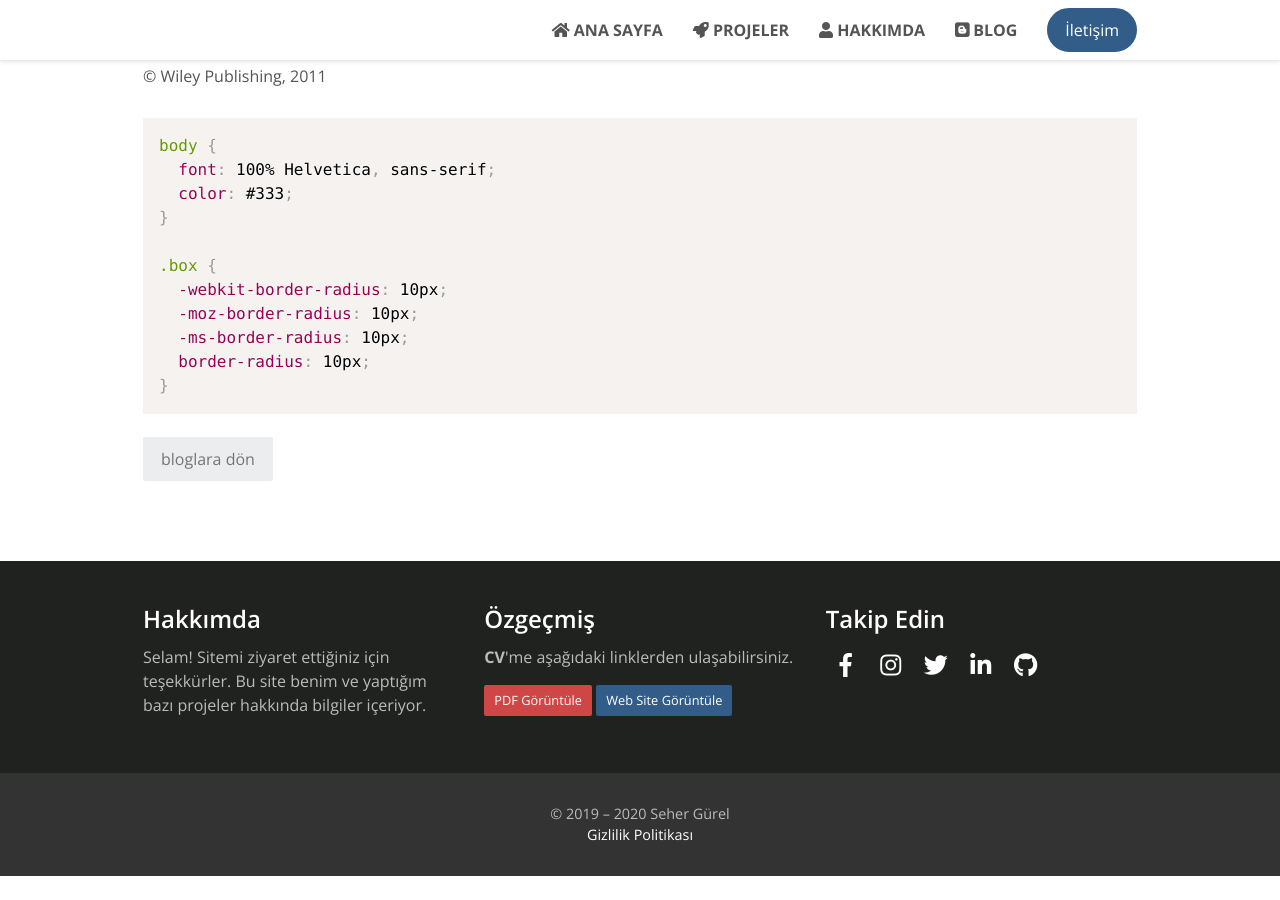
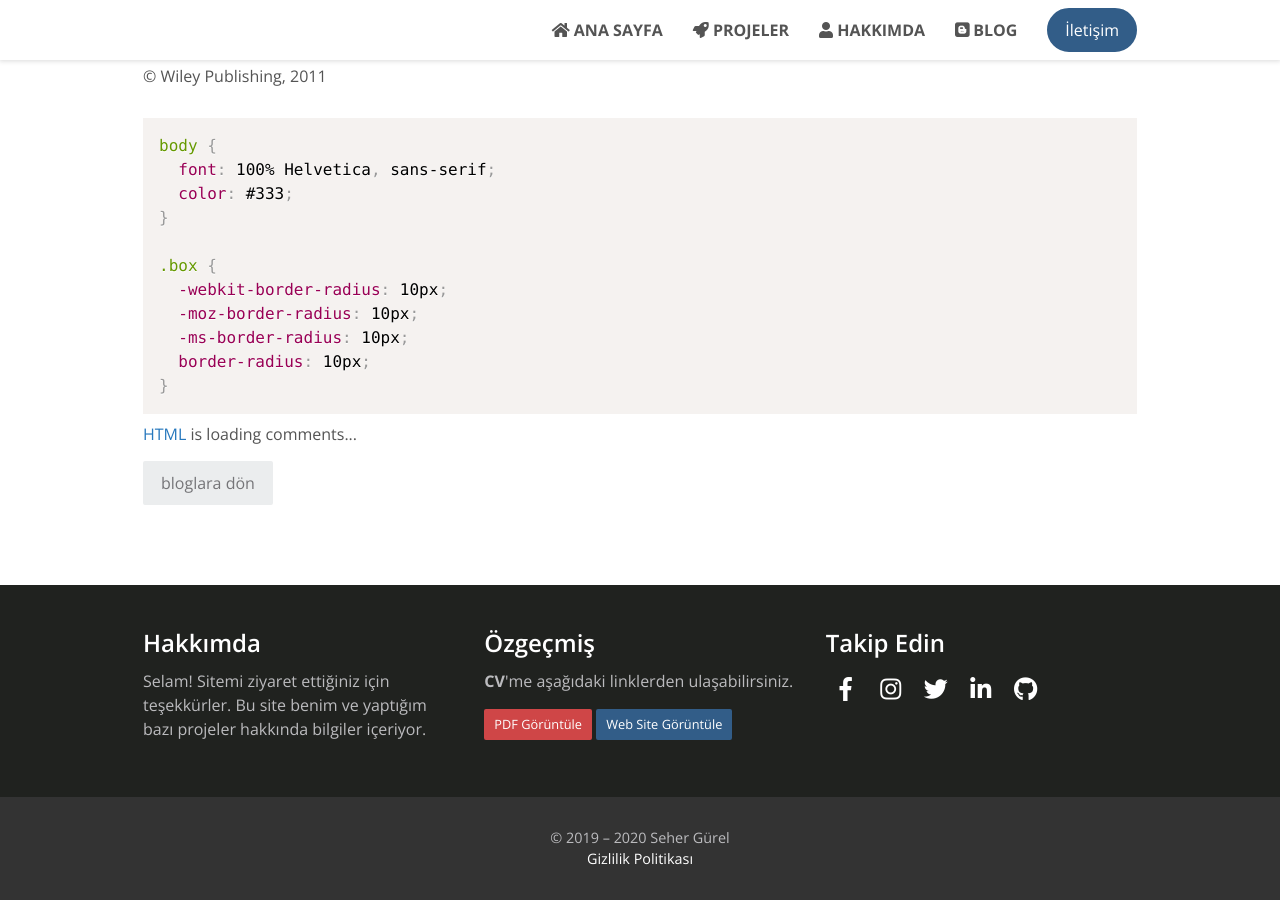
Before and after one commit to shrgrl/shrgrl.github.io, a Jekyll site: the page built from _blogger/index.html, in a window 1280 px wide and 900 px high, scrolled down 1154 px. Built offline with Jekyll 4.4.1, drawn with Linux system fonts in a browser that asks for light colours; nearby versions of some CDN libraries; comment, search, counter and statistics services are not loaded; a style sheet for code colours, icons or effects is not loaded; before the commit the page ends 2030 px from its top, so only the background shows below that.

Commit message:
Update index.html

```diff
--- a/_blogger/index.html
+++ b/_blogger/index.html
@@ -49,4 +49,16 @@
 })();
 </script>
 <noscript>Please enable JavaScript to view the <a href="https://disqus.com/?ref_noscript">comments powered by Disqus.</a></noscript>
+
+
+<!-- begin wwww.htmlcommentbox.com -->
+ <div id="HCB_comment_box"><a href="http://www.htmlcommentbox.com">HTML </a> is loading comments...</div>
+ <link rel="stylesheet" type="text/css" href="https://www.htmlcommentbox.com/static/skins/bootstrap/twitter-bootstrap.css?v=0" />
+ <script type="text/javascript" id="hcb"> /*<!--*/ if(!window.hcb_user){hcb_user={};} (function(){var s=document.createElement("script"), l=hcb_user.PAGE || (""+window.location).replace(/'/g,"%27"), h="https://www.htmlcommentbox.com";s.setAttribute("type","text/javascript");s.setAttribute("src", h+"/jread?page="+encodeURIComponent(l).replace("+","%2B")+"&opts=16862&num=10&ts=1578855723694");if (typeof s!="undefined") document.getElementsByTagName("head")[0].appendChild(s);})(); /*-->*/ </script>
+<!-- end www.htmlcommentbox.com -->
+
+
+
+
+
 <script id="dsq-count-scr" src="//sehergurel-com-1.disqus.com/count.js" async></script>
```
